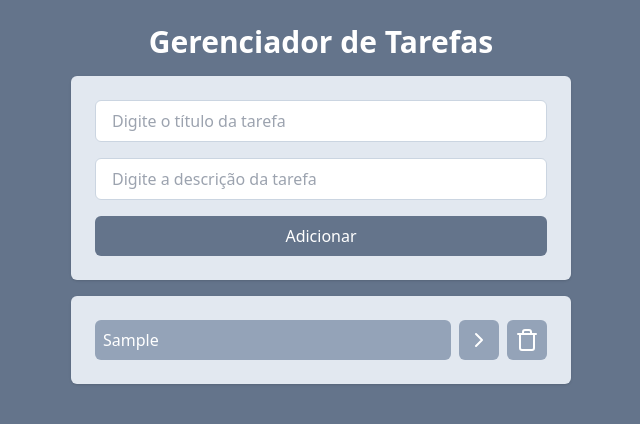
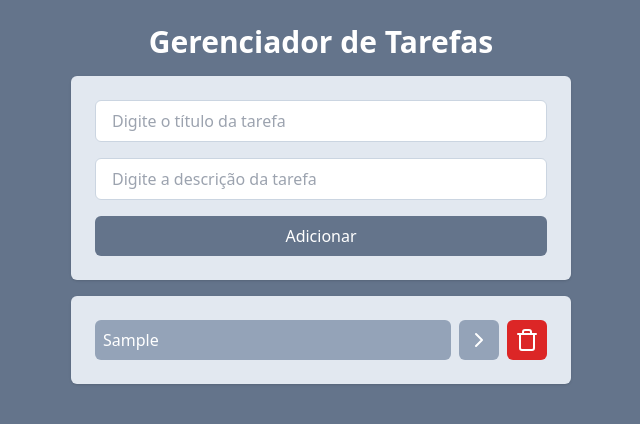
Before and after one commit to joaovritter/gerenciador-tarefas-react, a React (Vite) app: page / in a window 1280 px wide. Both pictures are taken after typing "Sample", "Sample" into the empty fields and a click on the button "Adicionar". Shown: the top 424 px of the page, without its empty margins (319-959 px from the left). Built offline with nearby package versions, Linux system fonts and the light colour scheme.

Commit message:
alterando bg de botoes

```diff
--- a/src/components/Tasks.jsx
+++ b/src/components/Tasks.jsx
@@ -20,7 +20,8 @@ function Tasks({ tasks, onTaskClick, onDeleteTaskClick }) { //props permite pass
         <li key={task.id} className="flex gap-2">
           <button
             onClick={() => onTaskClick(task.id)} //id da tarefa atual
-            className={`bg-slate-400 text-white p-2 rounded-md w-full text-left flex items-center gap-2}`}
+            className={`p-2 rounded-md w-full text-left flex items-center gap-2 text-white ${task.isCompleted ? "bg-green-500" : "bg-slate-400"
+              }`}
           >
             {task.isCompleted && <CheckIcon />}
             {task.title}
@@ -38,7 +39,7 @@ function Tasks({ tasks, onTaskClick, onDeleteTaskClick }) { //props permite pass
 
           <button
             onClick={() => onDeleteTaskClick(task.id)}
-            className="bg-slate-400 p-2 rounded-md text-white"
+            className="bg-red-600 p-2 rounded-md text-white"
           >
             <TrashIcon />
           </button>
```
